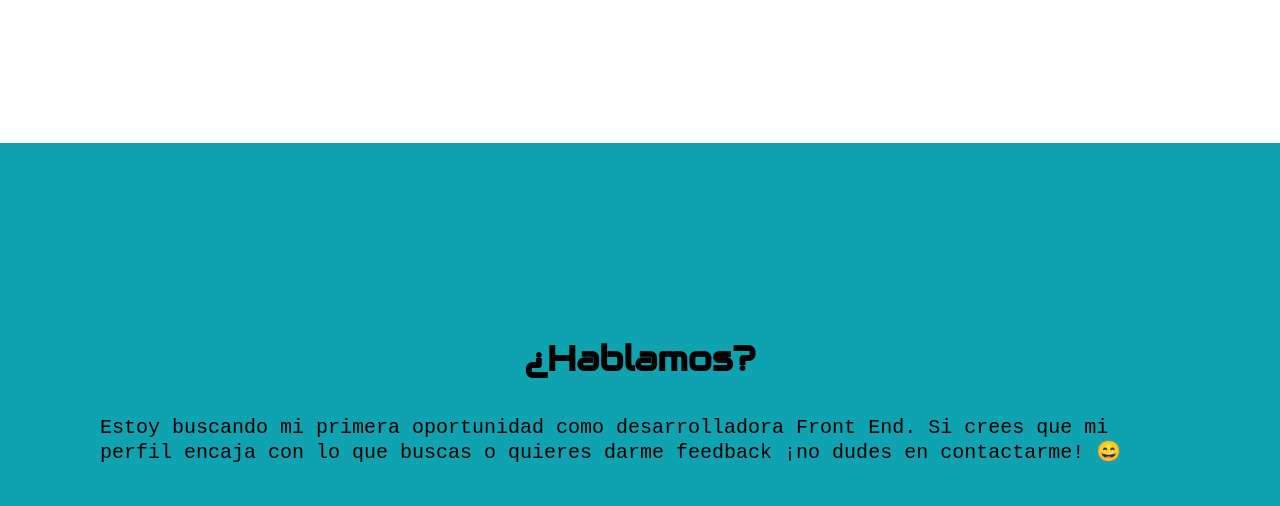
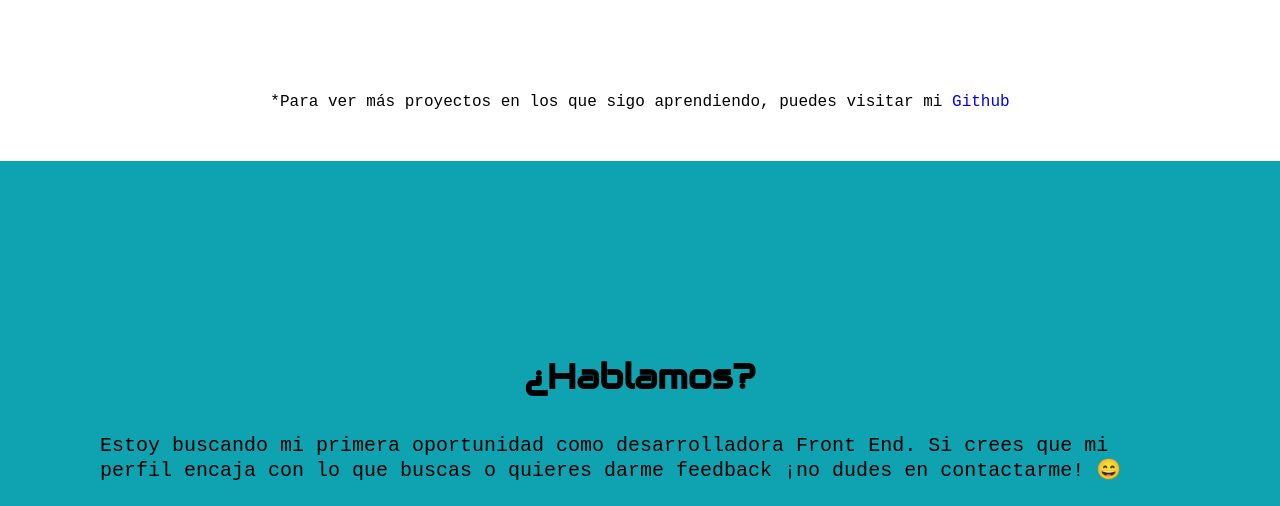
Before and after one commit to nuriadiazcandela/Portfolio, a website: page docs/index.html in a window 1280 px wide. Shown: the part 2556-3062 px from the top of the page. Drawn offline with Linux system fonts and the light colour scheme.

Commit message:
add in projects link github

```diff
--- a/docs/index.html
+++ b/docs/index.html
@@ -208,6 +208,18 @@
             ></a>
           </article>
         </div>
+        <div>
+          <p class="projects__paragraph">
+            *Para ver más proyectos en los que sigo aprendiendo, puedes visitar mi
+            <a
+              class="projects__paragraph--link"
+              href="https://github.com/nuriadiazcandela"
+              target="_blank"
+              title="Enlace a github"
+              >Github</a
+            >
+          </p>
+        </div>
       </section>
 
       <section id="contact" class="contact">
@@ -236,12 +248,6 @@
             <a href="mailto:nuriadiazcandela@gmail.com" class="contact__links--details"
               ><i class="fas fa-envelope fa-2x" title="Mandar email"></i
             ></a>
-            <!-- <a
-              id="profile-link"
-              href="https://drive.google.com/file/d/1FGidpA3ScDHyymg4x0CZiq8eYNQqkMmS/view?usp=sharing"
-              target="_blank"
-              class="contact__links--details"
-              ><i class="fas fa-cloud-download-alt fa-2x" title="Descargar CV"></i></a> -->
           </div>
         </section>
       <footer class="footer">
--- a/src/scss/layout/_projects.scss
+++ b/src/scss/layout/_projects.scss
@@ -26,6 +26,13 @@
     margin-bottom: 96px;
     @media (min-width: 1024px) {
       grid-template-columns: auto auto auto;
+    }
+  }
+  &__paragraph {
+    font-family: 'Nanum Gothic Coding', monospace;
+    &--link {
+      text-decoration: none;
+      font-family: 'Nanum Gothic Coding', monospace;
     }
   }
 }
```
Also changed, not shown: src/html/partials/contact.html (+0 -6 lines), src/html/partials/projects.html (+12 -0 lines), docs/assets/css/main.css.
